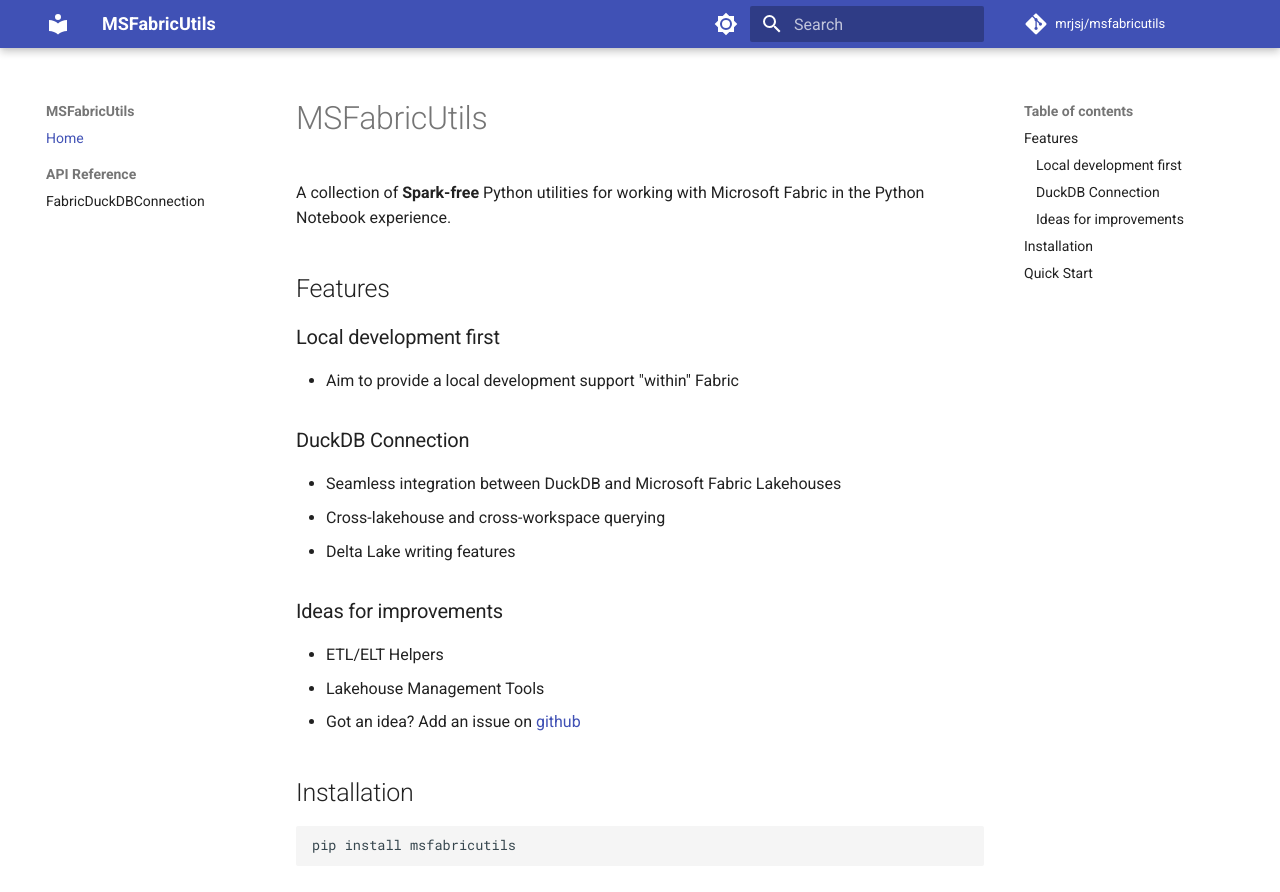
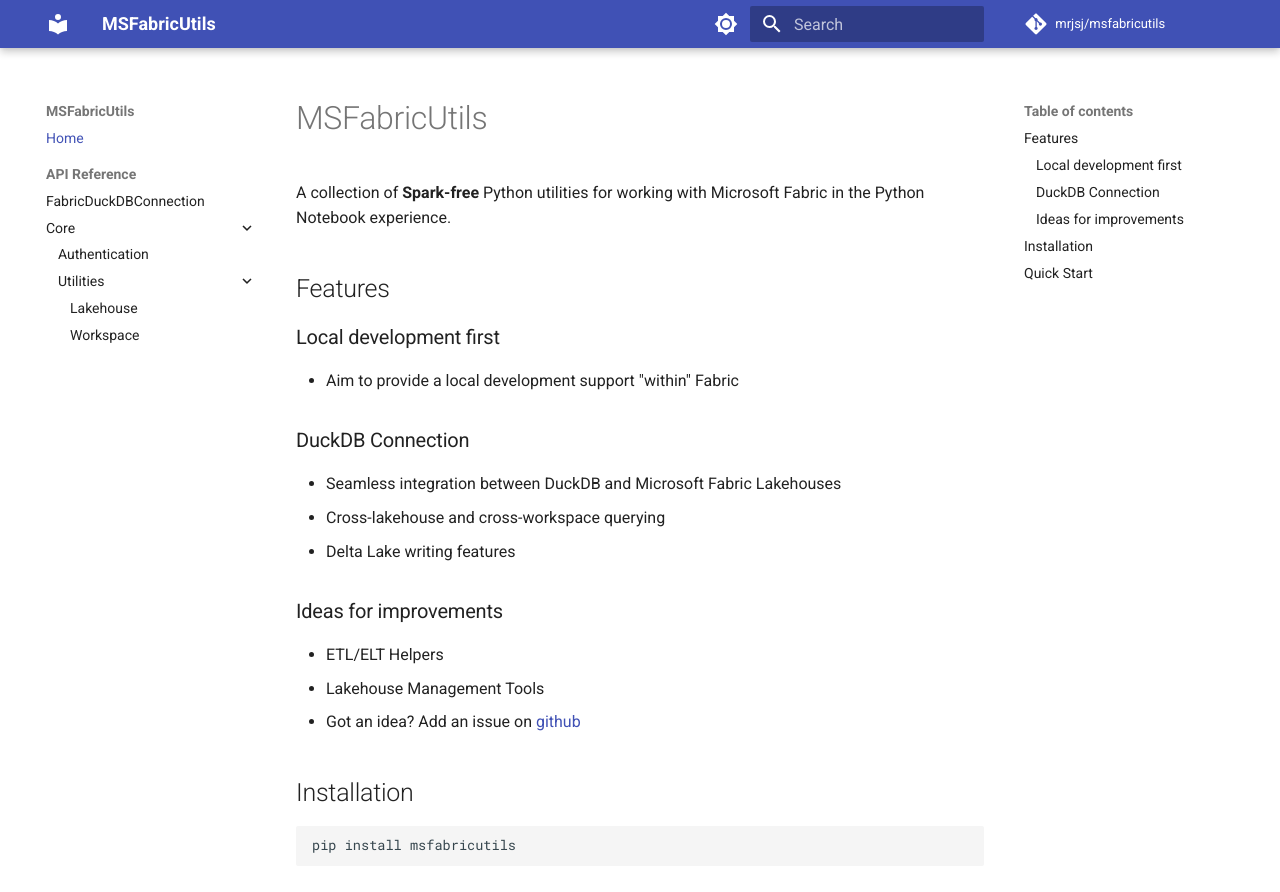
Before and after one commit to mrjsj/msfabricutils, an MkDocs documentation site: the page built from docs/index.md, in a window 1280 px wide and 900 px high. Shown: the top 892 px of the window. Built offline with MkDocs 1.6.1 and Material for MkDocs 9.7.7, drawn with Linux system fonts in a browser that asks for light colours; comment, search, counter and statistics services are not loaded; some of the changed lines change nothing that is shown.

Commit message:
add sites to nav

```diff
--- a/mkdocs.yml
+++ b/mkdocs.yml
@@ -49,9 +49,11 @@
   - Home: index.md
   - API Reference:
     - FabricDuckDBConnection: reference/msfabricutils/fabric_duckdb_connection.md
-    #- Helpers:
-    #  - Overview: reference/msfabricutils/helpers/index.md
-    #  - Separator Indices: reference/msfabricutils/helpers/separator_indices.md
+    - Core:
+      - Authentication: reference/msfabricutils/core/auth.md
+      - Utilities:
+          - Lakehouse: reference/msfabricutils/core/lakehouse.md
+          - Workspace: reference/msfabricutils/core/workspace.md
 
 # Formatting options
 markdown_extensions:
```
